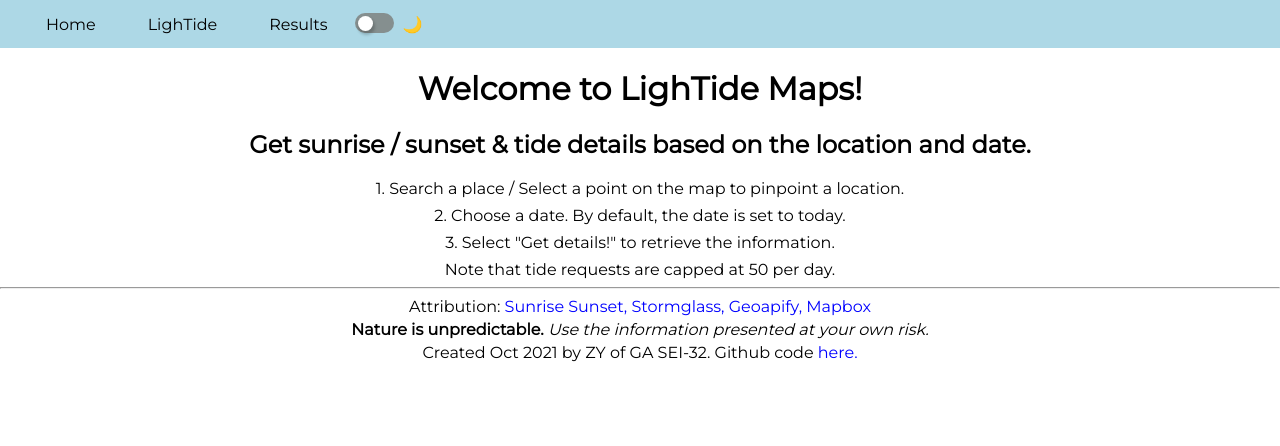
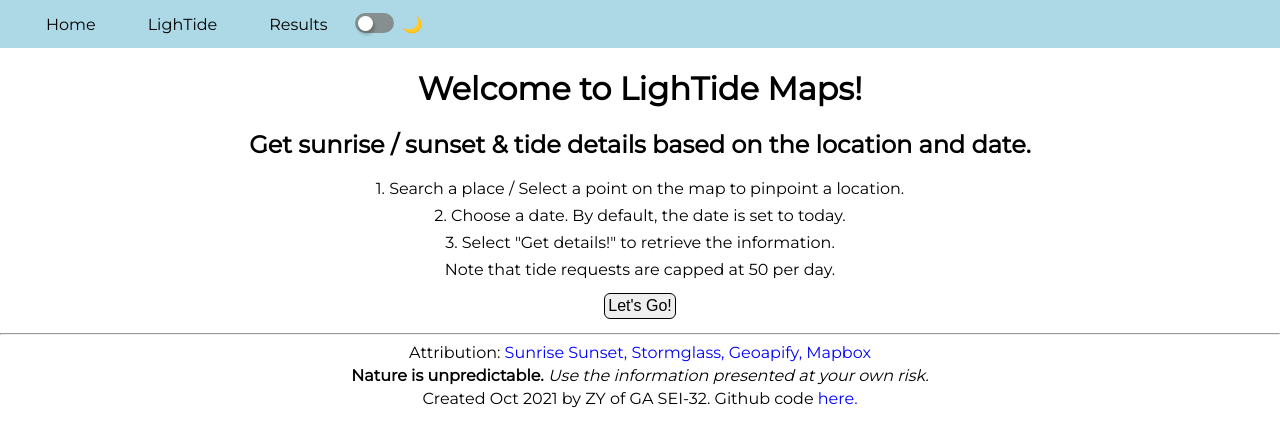
Before and after one commit to zyteo/LighTide, a React (Create React App) app in the folder lightide/: page / in a window 1280 px wide. Shown: the top 446 px of the page. Built offline with nearby package versions, Linux system fonts and the light colour scheme; no server answers.

Commit message:
Added button on home page, repositioned elements in results page

```diff
--- a/lightide/src/App.js
+++ b/lightide/src/App.js
@@ -7,6 +7,7 @@ import { Link, Redirect } from "react-router-dom";
 import styled from "styled-components";
 import "./App.css";
 import Attribution from "./Components/Attribution";
+import Chart from "./Components/Chart";
 import Home from "./Components/Home";
 import Map from "./Components/Maps";
 import Nav from "./Components/Nav";
@@ -154,13 +155,13 @@ function App() {
       });
 
     //////////////for tide data
-    axios
-      .get(
-        `https://api.stormglass.io/v2/tide/extremes/point?lat=${coordinates.lat}&lng=${coordinates.long}&start=${date}&key=${process.env.REACT_APP_TIDE_API_KEY}`
-      )
-      .then((response) => {
-        setTide(response.data);
-      });
+    // axios
+    //   .get(
+    //     `https://api.stormglass.io/v2/tide/extremes/point?lat=${coordinates.lat}&lng=${coordinates.long}&start=${date}&key=${process.env.REACT_APP_TIDE_API_KEY}`
+    //   )
+    //   .then((response) => {
+    //     setTide(response.data);
+    //   });
   }, [toggle]);
 
   // Geocoding - to get lat/long based on the text searched, renders on every cleanedText change
@@ -216,7 +217,7 @@ function App() {
               tide={tide}
             />
             <Button type="submit" onClick={handleToggle}>
-              <LinkStyled to="/results">Get details!</LinkStyled>
+              <LinkStyled to="/results">Get Details!</LinkStyled>
             </Button>
             <Attribution darkMode={darkMode} />
           </Route>
@@ -241,6 +242,7 @@ function App() {
                 atb={sun?.results?.astronomical_twilight_begin}
                 ate={sun?.results?.astronomical_twilight_end}
               />
+              <Chart tide={tide}/>
               <Tides tide={tide} />
             </Results>
             <Attribution darkMode={darkMode} />
--- /dev/null
+++ b/lightide/src/Components/Chart.jsx
@@ -0,0 +1,78 @@
+// GA SEI 32 Project 2: FrontEnd with API
+// ZY, 1 Oct 2021
+
+import React from "react";
+import styled from "styled-components";
+import { parseISO, format } from "date-fns";
+import {
+  VictoryChart,
+  VictoryLine,
+  VictoryTheme,
+  VictoryScatter,
+} from "victory";
+
+const P = styled.p`
+  margin: 3px;
+`;
+const Div = styled.div`
+  margin: 20px 20px 5px 5px;
+`;
+
+function Chart({ tide }) {
+  const tideseries = [];
+
+  // take the tide Prop (JSON data) and map the array, save as tidedetails
+  const tidedetails = tide?.data.map((ele) => {
+    // convert the time from ISO format to a more readable format
+    let localtime = format(parseISO(ele.time), "dd MMM yyyy (eee) pppp");
+    // push in data for the time series chart
+    tideseries.push({ x: ele.time, y: ele.height });
+    console.log(tideseries);
+    return (
+      <>
+        <div>hi</div>
+      </>
+    );
+  });
+
+  return (
+    <div className="chart">
+      <p>
+        <strong>
+          <u>Tide Chart</u>
+        </strong>
+      </p>
+
+      {/* ternary conditional operator here in case tide limit reached. */}
+      {tide?.data ? (
+        <>
+          <div className="timeseries">
+            <VictoryChart
+              scale={{ x: "time" }}
+              height={450}
+              width={400}
+              theme={VictoryTheme.material}
+            >
+              <VictoryLine
+                data={tideseries}
+                interpolation="cardinal"
+                style={{
+                  data: { stroke: "grey" },
+                }}
+              />
+              <VictoryScatter
+                data={tideseries}
+                style={{ data: { fill: "#c43a31" } }}
+                size={3}
+              />
+            </VictoryChart>
+          </div>
+        </>
+      ) : (
+        <p>Tide request limit reached for today, so no chart generated!</p>
+      )}
+    </div>
+  );
+}
+
+export default Chart;
--- a/lightide/src/Components/Home.jsx
+++ b/lightide/src/Components/Home.jsx
@@ -2,9 +2,39 @@
 // ZY, 4 Oct 2021
 
 import React from "react";
+import { Link } from "react-router-dom";
 import styled from "styled-components";
 const P = styled.p`
   margin: 8px;
+`;
+const Button = styled.button`
+  padding: 3px 3px;
+  margin: 6px 2px;
+  border: 1px solid black;
+  border-radius: 6px;
+  box-sizing: border-box;
+  cursor: pointer;
+  font-size: 16px;
+
+  @media only screen and (max-width: 600px) {
+    border: 1px solid black;
+    border-radius: 6px;
+    box-sizing: border-box;
+    cursor: pointer;
+    font-size: 14px;
+    position: relative;
+  }
+
+  &:hover {
+    background-color: rgb(228, 228, 228);
+  }
+  &:active {
+    background-color: grey;
+  }
+`;
+const LinkStyled = styled(Link)`
+  text-decoration: none;
+  color: black;
 `;
 
 function Home() {
@@ -20,6 +50,9 @@ function Home() {
       <P>2. Choose a date. By default, the date is set to today.</P>
       <P>3. Select "Get details!" to retrieve the information.</P>
       <P>Note that tide requests are capped at 50 per day.</P>
+      <Button>
+        <LinkStyled to="/maps">Let's Go!</LinkStyled>
+      </Button>
       <hr></hr>
     </>
   );
--- a/lightide/src/Components/Tides.jsx
+++ b/lightide/src/Components/Tides.jsx
@@ -1,15 +1,9 @@
 // GA SEI 32 Project 2: FrontEnd with API
 // ZY, 1 Oct 2021
 
+import { format, parseISO } from "date-fns";
 import React from "react";
 import styled from "styled-components";
-import { parseISO, format } from "date-fns";
-import {
-  VictoryChart,
-  VictoryLine,
-  VictoryTheme,
-  VictoryScatter,
-} from "victory";
 
 const P = styled.p`
   margin: 3px;
@@ -19,15 +13,11 @@ const Div = styled.div`
 `;
 
 function Tides({ tide }) {
-  const tideseries = [];
-
   // take the tide Prop (JSON data) and map the array, save as tidedetails
   const tidedetails = tide?.data.map((ele) => {
     // convert the time from ISO format to a more readable format
     let localtime = format(parseISO(ele.time), "dd MMM yyyy (eee) pppp");
-    // push in data for the time series chart
-    tideseries.push({ x: ele.time, y: ele.height });
-    console.log(tideseries);
+
     return (
       <>
         <Div className="tidedetails">
@@ -80,24 +70,6 @@ function Tides({ tide }) {
             (Longitude)
           </div>
           {tidedetails}
-          <VictoryChart
-            scale={{ x: "time" }}
-            height={450}
-            theme={VictoryTheme.material}
-          >
-            <VictoryLine
-              data={tideseries}
-              interpolation="cardinal"
-              style={{
-                data: { stroke: "black" },
-              }}
-            />
-            <VictoryScatter
-              data={tideseries}
-              style={{ data: { fill: "#c43a31" } }}
-              size={3}
-            />
-          </VictoryChart>
         </>
       ) : (
         <>
```
Also changed, not shown: 1 other file (tests, documents, lock files or other folders).
